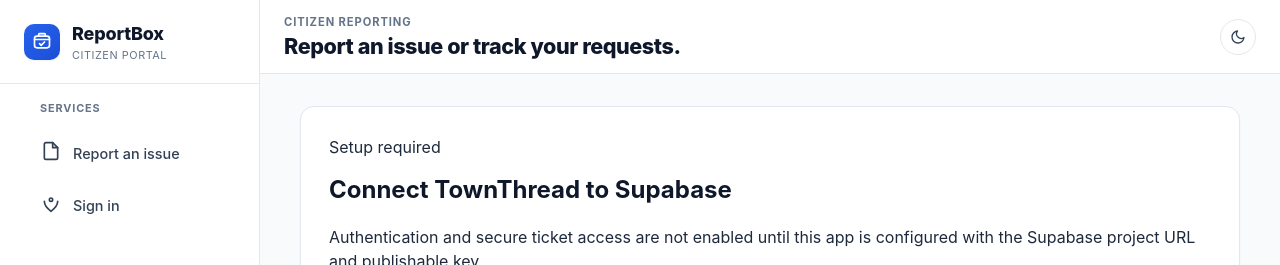
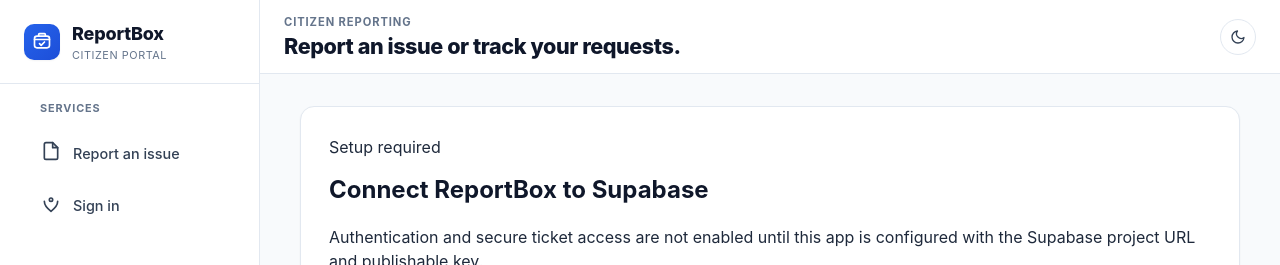
Before and after one commit to mystery-479/P2P, a React (Vite) app: page / in a window 1280 px wide. Shown: the top 265 px of the page. Built offline with nearby package versions, Linux system fonts and the light colour scheme.

Commit message:
Update user-facing brand to ReportBox

```diff
--- a/src/App.tsx
+++ b/src/App.tsx
@@ -19,7 +19,7 @@ function NotFound() {
     <div className="page page--narrow">
       <Card className="empty-card">
         <h1>Page not found</h1>
-        <p>That page does not exist in TownThread.</p>
+        <p>That page does not exist in ReportBox.</p>
         <Link className={buttonClass("primary")} to="/report">
           Report an issue
         </Link>
--- a/src/components/layout/Header.tsx
+++ b/src/components/layout/Header.tsx
@@ -9,7 +9,7 @@ export function Header() {
   const displayName =
     (typeof user?.user_metadata?.display_name === "string" && user.user_metadata.display_name) ||
     user?.email ||
-    "TownThread";
+    "ReportBox";
 
   async function handleSignOut() {
     await signOut();
--- a/src/features/auth/AuthPage.tsx
+++ b/src/features/auth/AuthPage.tsx
@@ -49,7 +49,7 @@ export function AuthPage({ mode }: { mode: AuthMode }) {
     <div className="page page--narrow">
       <div className="page-heading">
         <p className="eyebrow">Citizen account</p>
-        <h1>{mode === "login" ? "Sign in to TownThread" : "Create your account"}</h1>
+        <h1>{mode === "login" ? "Sign in to ReportBox" : "Create your account"}</h1>
         <p className="page-heading__lede">
           {mode === "login"
             ? "Sign in to view the reports linked to your account."
@@ -107,13 +107,13 @@ export function AuthPage({ mode }: { mode: AuthMode }) {
         </form>
         <p className="auth-switch">
           {mode === "login" ? (
-            <>New to TownThread? <Link to="/signup">Create a citizen account</Link>.</>
+            <>New to ReportBox? <Link to="/signup">Create a citizen account</Link>.</>
           ) : (
             <>Already registered? <Link to="/login">Sign in</Link>.</>
           )}
         </p>
         <p className="auth-official-note">
-          Officials do not self-register. Contact your TownThread administrator for an invitation.
+          Officials do not self-register. Contact your ReportBox administrator for an invitation.
         </p>
       </Card>
     </div>
--- a/src/features/auth/SetupPage.tsx
+++ b/src/features/auth/SetupPage.tsx
@@ -6,7 +6,7 @@ export function SetupPage() {
     <div className="page page--narrow">
       <Card className="auth-card">
         <p className="eyebrow">Setup required</p>
-        <h1>Connect TownThread to Supabase</h1>
+        <h1>Connect ReportBox to Supabase</h1>
         <p>
           Authentication and secure ticket access are not enabled until this app is configured
           with the Supabase project URL and publishable key.
--- a/src/lib/triage.ts
+++ b/src/lib/triage.ts
@@ -1,5 +1,5 @@
 /**
- * TownThread triage service — DEMO / RULE-BASED LOGIC, NOT AN AI MODEL.
+ * ReportBox triage service — DEMO / RULE-BASED LOGIC, NOT AN AI MODEL.
  *
  * Person 2 owns this module. It is deliberately deterministic, offline and
  * explainable so the team can demo the full flow without API keys, and so a
```
